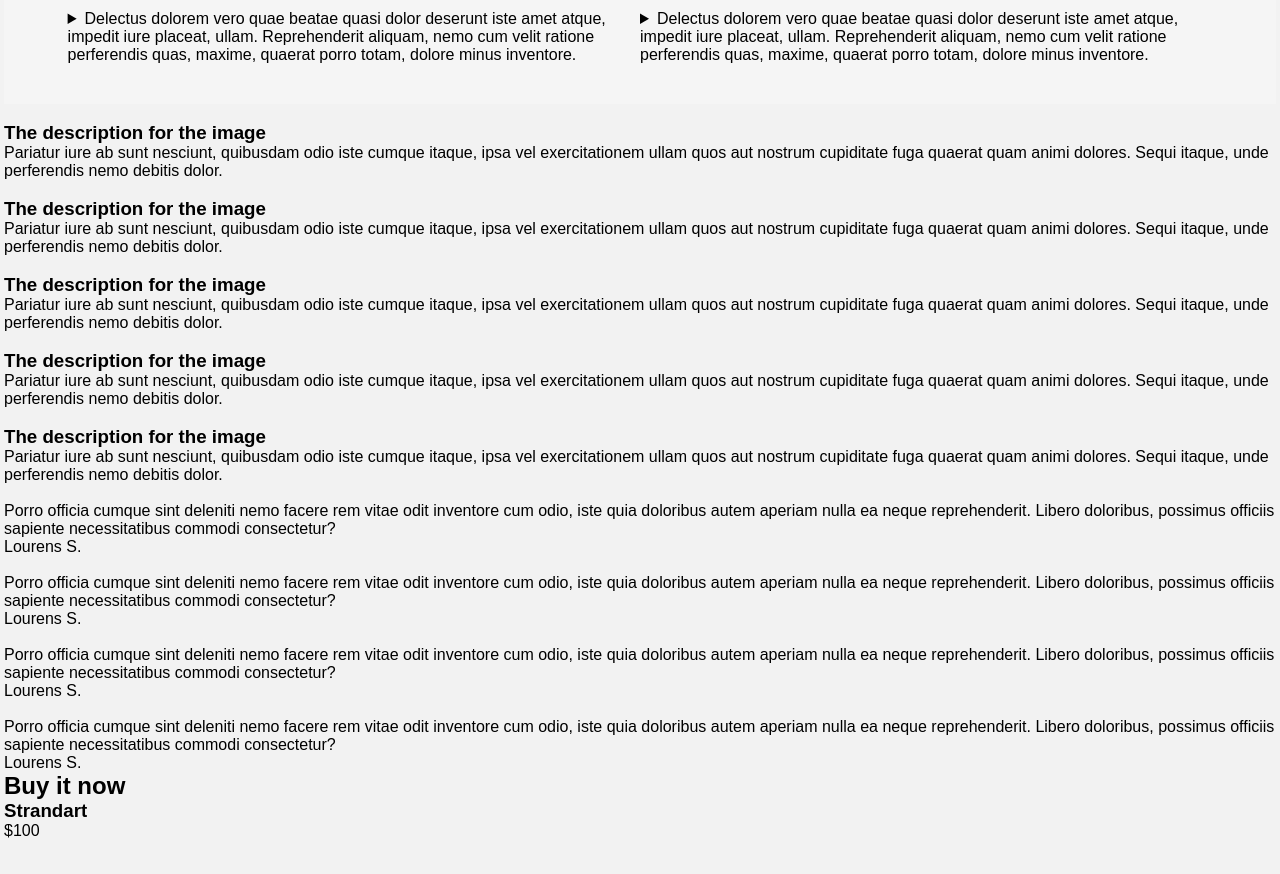
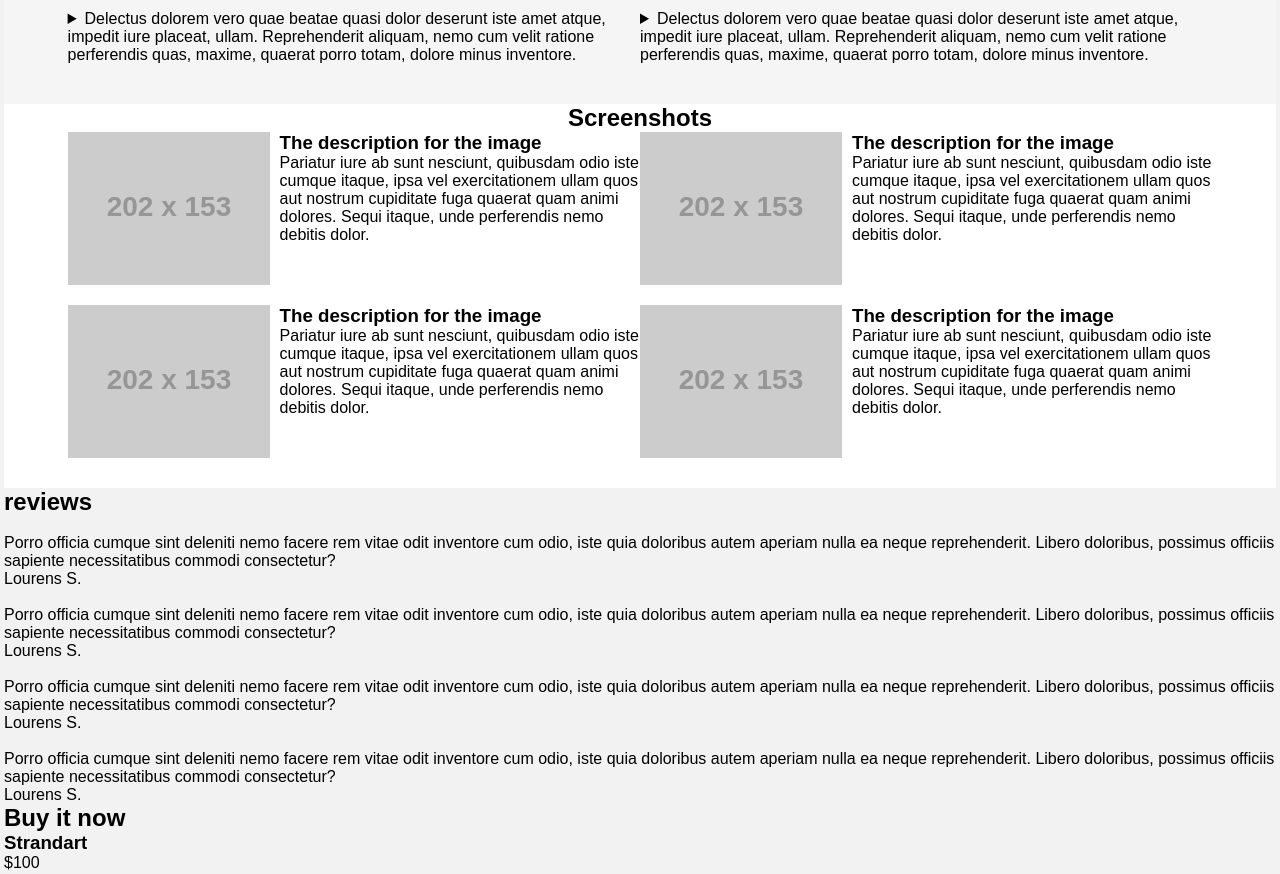
Before and after one commit to uniqcle/html5-css3, a plain HTML site: page lesson1/index.html in a window 1280 px wide. Shown: the part 840-1714 px from the top of the page. Drawn offline with Linux system fonts and the light colour scheme; placeholder pictures from the web are drawn by us.

Commit message:
screenshots

```diff
--- a/lesson1/index.html
+++ b/lesson1/index.html
@@ -113,8 +113,11 @@
                 </section>
 
                 <section class="screenshots">
+
+                    <h2 class = "screenshots-title">Screenshots</h2>
+                    <div class="screenshots-figures">
                         <figure>
-                        <img src="#" alt="">
+                            <img src="http://placehold.it/202x153" alt="">
                             <figcaption>
                                 <h3>The description for the image</h3>
                                 <p>Pariatur iure ab sunt nesciunt, quibusdam odio iste cumque itaque, ipsa vel exercitationem ullam quos aut
@@ -123,7 +126,7 @@
                             </figcaption>
                         </figure>
                         <figure>
-                        <img src="#" alt="">
+                            <img src="http://placehold.it/202x153" alt="">
                             <figcaption>
                                 <h3>The description for the image</h3>
                                 <p>Pariatur iure ab sunt nesciunt, quibusdam odio iste cumque itaque, ipsa vel exercitationem ullam quos aut
@@ -132,7 +135,7 @@
                             </figcaption>
                         </figure>
                         <figure>
-                        <img src="#" alt="">
+                            <img src="http://placehold.it/202x153" alt="">
                             <figcaption>
                                 <h3>The description for the image</h3>
                                 <p>Pariatur iure ab sunt nesciunt, quibusdam odio iste cumque itaque, ipsa vel exercitationem ullam quos aut
@@ -141,7 +144,7 @@
                             </figcaption>
                         </figure>
                         <figure>
-                        <img src="#" alt="">
+                            <img src="http://placehold.it/202x153" alt="">
                             <figcaption>
                                 <h3>The description for the image</h3>
                                 <p>Pariatur iure ab sunt nesciunt, quibusdam odio iste cumque itaque, ipsa vel exercitationem ullam quos aut
@@ -149,18 +152,12 @@
                                     cupiditate fuga quaerat quam animi dolores. Sequi itaque, unde perferendis nemo debitis dolor.</p>
                             </figcaption>
                         </figure>
-                    <figure>
-                        <img src="#" alt="">
-                        <figcaption>
-                            <h3>The description for the image</h3>
-                            <p>Pariatur iure ab sunt nesciunt, quibusdam odio iste cumque itaque, ipsa vel exercitationem ullam quos aut
-                                nostrum
-                                cupiditate fuga quaerat quam animi dolores. Sequi itaque, unde perferendis nemo debitis dolor.</p>
-                        </figcaption>
-                    </figure>
+                    </div>
                 </section>
 
                 <section class="reviews">
+                    <h2>reviews</h2>
+                    <div class="articles">
                         <article>
                             <img src="" alt="">
                             <div>
@@ -204,6 +201,8 @@
                                 <p>Lourens S.</p>
                             </div>
                         </article>
+                    </div>
+
                 </section>
 
                 <section>
--- a/lesson1/styles.css
+++ b/lesson1/styles.css
@@ -127,6 +127,40 @@ body{
 }
 
 /* Не срабатывает */
-details.dignity-item summary::-webkit-details-marker{
-  display: none;
+.dignity-list summary::-webkit-details-marker {
+  display: none
 }
+
+/* TODO Дописать маркеры */
+
+/* Screenshots */
+.screenshots{
+    display: flex;
+    justify-content: center;
+    align-items: center;
+    flex-direction: column;
+    background-color: #fff;
+}
+
+.screenshots-title{
+    margin: auto;
+}
+
+.screenshots-figures{
+    display: flex;
+    flex-direction: row;
+    flex-wrap: wrap;
+    width: 90%;
+    margin-bottom: 10px;
+}
+
+.screenshots-figures figure{
+    display: flex;
+    flex-direction: row;
+    flex-basis: 50%;
+    margin-bottom: 20px;
+}
+
+.screenshots-figures figure img{
+    margin-right: 10px;
+}
```
Lines whose indentation alone changed are shown as unchanged.
